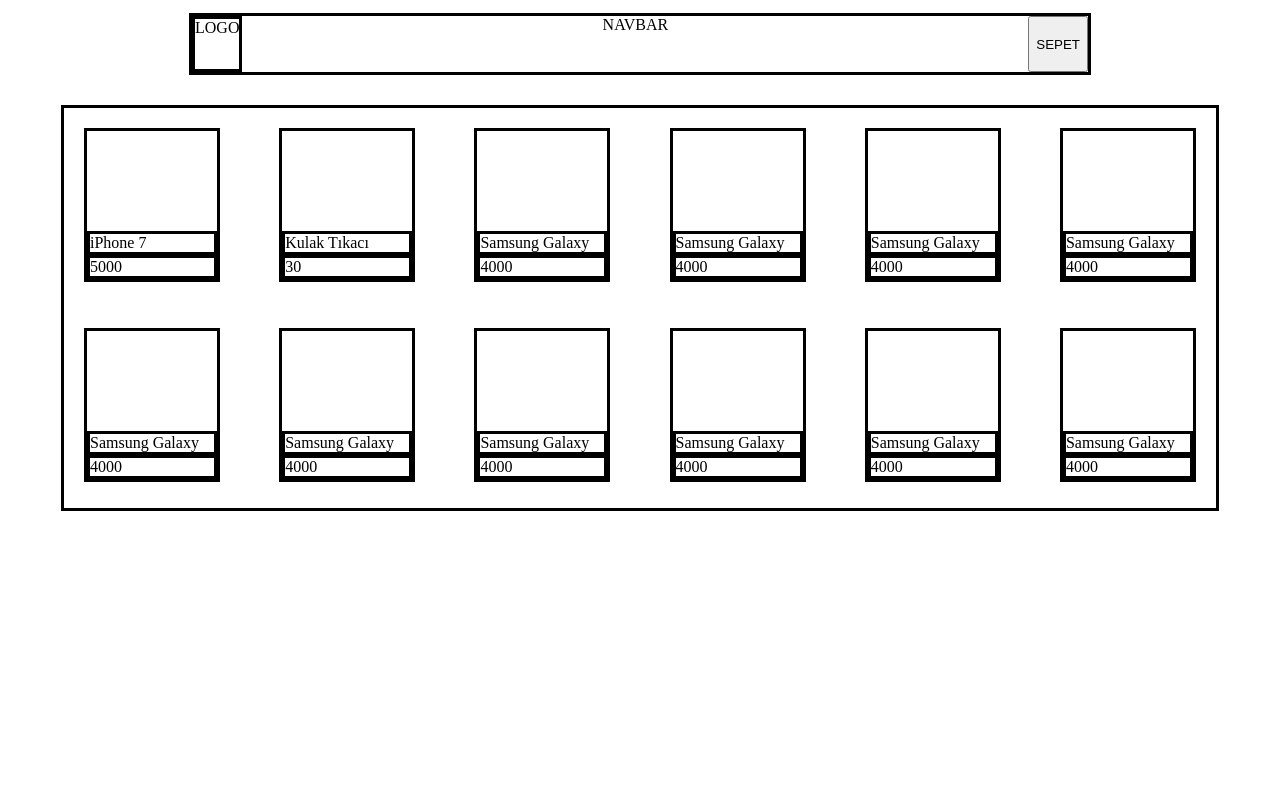
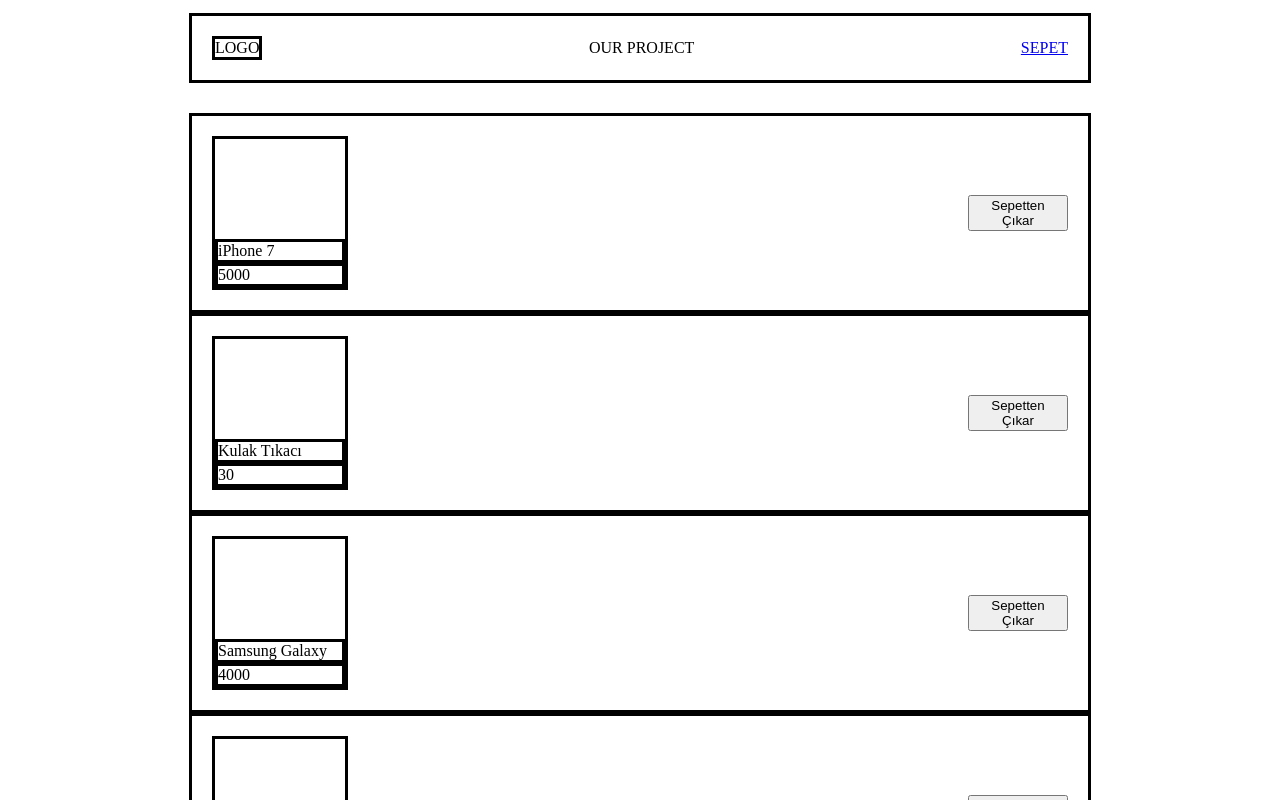
Before and after one commit to ahmetesreff/our-project, a React (Create React App) app in the folder ui/: page /sepetim in a window 1280 px wide. Shown: the top 800 px of the page. Built offline with nearby package versions, Linux system fonts and the light colour scheme.

Commit message:
#9 basket page created

```diff
--- a/ui/package.json
+++ b/ui/package.json
@@ -8,6 +8,7 @@
     "@testing-library/user-event": "^13.5.0",
     "react": "^18.2.0",
     "react-dom": "^18.2.0",
+    "react-router-dom": "^6.16.0",
     "react-scripts": "5.0.1",
     "web-vitals": "^2.1.4"
   },
--- a/ui/src/App.js
+++ b/ui/src/App.js
@@ -1,18 +1,15 @@
 import './App.css';
 import ProductList from './components/ProductList';
+import { BrowserRouter as Router, Route, Switch } from 'react-router-dom';
+import Home from './pages/Home';
 
 function App() {
   return (
-    <main className="main">
-      <navigator className="navBar">
-        <div className="logo">LOGO</div>
-        NAVBAR
-        <button className="basketButton">SEPET</button>
-      </navigator>
-      <section className="mainBody">
-        <ProductList />
-      </section>
-    </main>
+
+    <Router>
+        <Route path="/about" component={Home} />
+    </Router>
+
   );
 }
 
--- /dev/null
+++ b/ui/src/components/BasketProduct.jsx
@@ -0,0 +1,18 @@
+import React from "react";
+import Product from "./Product";
+
+function BasketProduct(props) {
+  return (
+    <div className="basketItem">
+      <Product
+        key={props.key}
+        name={props.name}
+        price={props.price}
+      />
+      <button className="basketRemoveButton">Sepetten Çıkar</button>
+    </div>
+  );
+}
+
+
+export default BasketProduct;
--- /dev/null
+++ b/ui/src/components/BasketProductList.jsx
@@ -0,0 +1,17 @@
+import React from "react";
+import products from "../service/productService";
+import BasketProduct from "./BasketProduct";
+
+function createList(products) {
+  return (
+    <BasketProduct key={products.key} name={products.name} price={products.price} />
+  );
+}
+
+function BasketProductList() {
+  return <>
+  {products.map(createList)}
+  </>;
+}
+
+export default BasketProductList;
--- a/ui/src/index.css
+++ b/ui/src/index.css
@@ -21,6 +21,7 @@
 .logo {
   border-style: solid;
   border-color: black;
+  margin: 20px;
 }
 
 .productContainer {
@@ -44,6 +45,7 @@
   display: flex;
   flex-flow: row nowrap;
   justify-content: space-between;
+  align-items: center;
   border-style: solid;
   border-color: black;
   min-height: 7vh;
@@ -57,3 +59,22 @@
   min-width: 50px;
   min-height: 100px;
 }
+
+.basketItem {
+  display: flex;
+  flex-flow: row nowrap;
+  justify-content: space-between;
+  border-style: solid;
+  min-width: 70vw;
+  align-items: center;
+}
+
+.basketRemoveButton {
+  margin: 20px;
+  max-width: 100px;
+  max-height: 50px;
+}
+
+.basketButton {
+  margin: 20px;
+}
--- a/ui/src/index.js
+++ b/ui/src/index.js
@@ -3,11 +3,29 @@ import ReactDOM from 'react-dom/client';
 import './index.css';
 import App from './App';
 import reportWebVitals from './reportWebVitals';
+import { BrowserRouter as Router, Route, Switch } from 'react-router-dom';
+import {
+  createBrowserRouter,
+  RouterProvider,
+} from "react-router-dom";
+import Home from './pages/Home';
+import Basket from './pages/Basket';
+
+const router = createBrowserRouter([
+  {
+    path: "/",
+    element: <Home />,
+  },
+  {
+    path: "/sepetim",
+    element: <Basket />,
+  },
+]);
 
 const root = ReactDOM.createRoot(document.getElementById('root'));
 root.render(
   <React.StrictMode>
-    <App />
+    <RouterProvider router={router} />
   </React.StrictMode>
 );
 
--- /dev/null
+++ b/ui/src/pages/Basket.jsx
@@ -0,0 +1,17 @@
+import React from "react";
+import BasketProductList from "../components/BasketProductList";
+
+function Basket() {
+    return (
+        <main className="main">
+            <navigator className="navBar">
+                <div className="logo">LOGO</div>
+                OUR PROJECT
+                <a href="/sepetim" className="basketButton">SEPET</a>
+            </navigator>
+            <BasketProductList />
+        </main>
+    );
+}
+
+export default Basket;
--- /dev/null
+++ b/ui/src/pages/Home.jsx
@@ -0,0 +1,21 @@
+import React from "react";
+import ProductList from "../components/ProductList";
+
+function Home() {
+  return (
+    <main className="main">
+      <navigator className="navBar">
+        <div className="logo">LOGO</div>
+        OUR PROJECT
+        <a href="/sepetim" className="basketButton">
+          SEPET
+        </a>
+      </navigator>
+      <section className="mainBody">
+        <ProductList />
+      </section>
+    </main>
+  );
+}
+
+export default Home;
```
Also changed, not shown: 1 other file (tests, documents, lock files or other folders).
